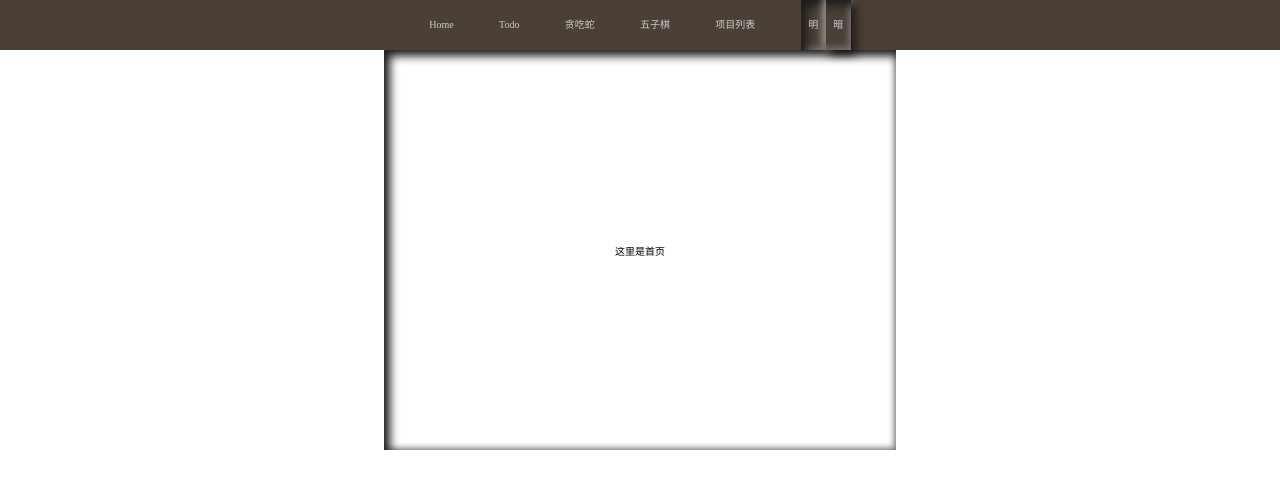
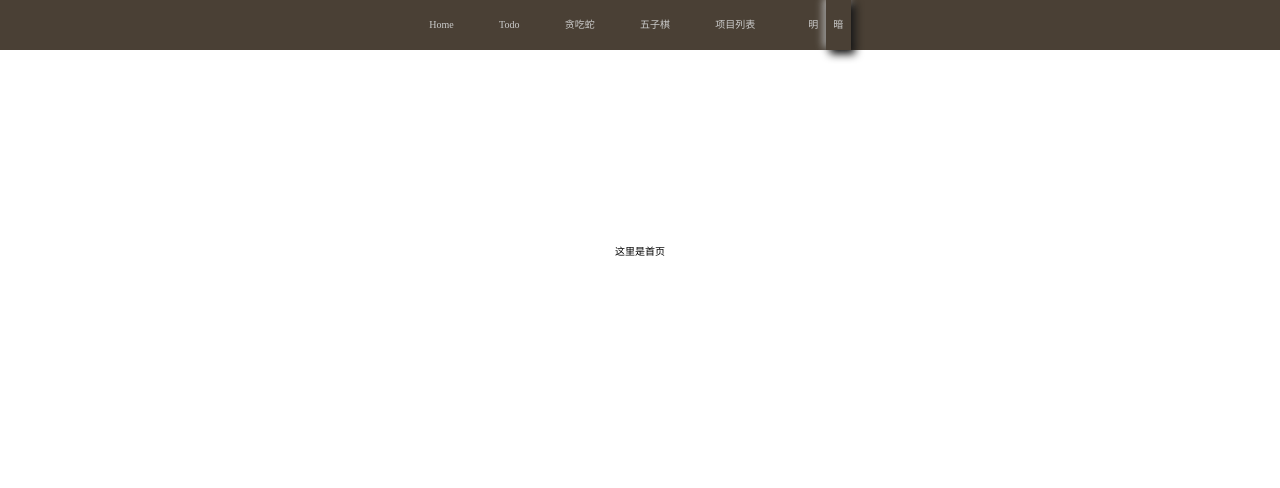
Before and after one commit to gssggssg/projects, a React (Create React App) app: page / in a window 1280 px wide. Shown: the top 488 px of the page. Built offline with nearby package versions, Linux system fonts and the light colour scheme.

Commit message:
style- Changes the style name

```diff
--- a/src/components/Themes/bright.scss
+++ b/src/components/Themes/bright.scss
@@ -5,7 +5,7 @@
 .gssgThemeBright{
   --gssg-shadow-normal: 0.4rem 0.4rem 0.8rem #b8b9be, -0.2rem -0.2rem 0.6rem #fff;
   --gssg-shadow-hover: 0.4rem 0.4rem 1rem #b8b9be, -2px -2px 8px #fff;
-  --gssg-shadow-active: inset 0.6rem 0.6rem 1rem #b8b9be, inset -0.2rem -0.2rem 0.6rem #fff;
+  --gssg-shadow-inset: inset 0.6rem 0.6rem 1rem #b8b9be, inset -0.2rem -0.2rem 0.6rem #fff;
   --gssg-border-radius: 0.8rem;
   --gssg-bgcolor-nav: #b8b9be;
   --gssg-bgcolor: #e6e7ee;
--- a/src/components/Themes/dark.scss
+++ b/src/components/Themes/dark.scss
@@ -4,8 +4,8 @@
 
 .gssgThemeDark{
   --gssg-shadow-normal: 0.4rem 0.4rem 0.8rem #1c1c1c, -0.2rem -0.2rem 0.6rem #aeaeae;
-  --gssg-shadow-hover: 0.4rem 0.4rem 1rem #0c0c0c, -2px -2px 8px #cecece;
-  --gssg-shadow-active: inset 0.6rem 0.6rem 1rem #1c1c1c, inset -0.2rem -0.2rem 0.6rem #808080;
+  --gssg-shadow-hover: 0.4rem 0.4rem 0.8rem #0c0c0c, -0.2rem -0.2rem 0.8rem  #cecece;
+  --gssg-shadow-inset: inset 0.6rem 0.6rem 1rem #1c1c1c, inset -0.2rem -0.2rem 0.6rem #808080;
   --gssg-bgcolor-nav: #4a4035;
   --gssg-bgcolor: #363433;
   --gssg-color: #ccc;
--- a/src/components/Themes/index.scss
+++ b/src/components/Themes/index.scss
@@ -13,8 +13,8 @@ html{
   }
 }
 
-.gssgTheme{
-  --gssg-border-radius:8px;
-  --gssg-border-radius-small:4px;
-  --gssg-border-radius-big:16px;
+.gssg-theme{
+  --gssg-border-radius: 0.8rem;
+  --gssg-border-radius-small: 0.4rem;
+  --gssg-border-radius-big: 1.6rem;
 }
```
